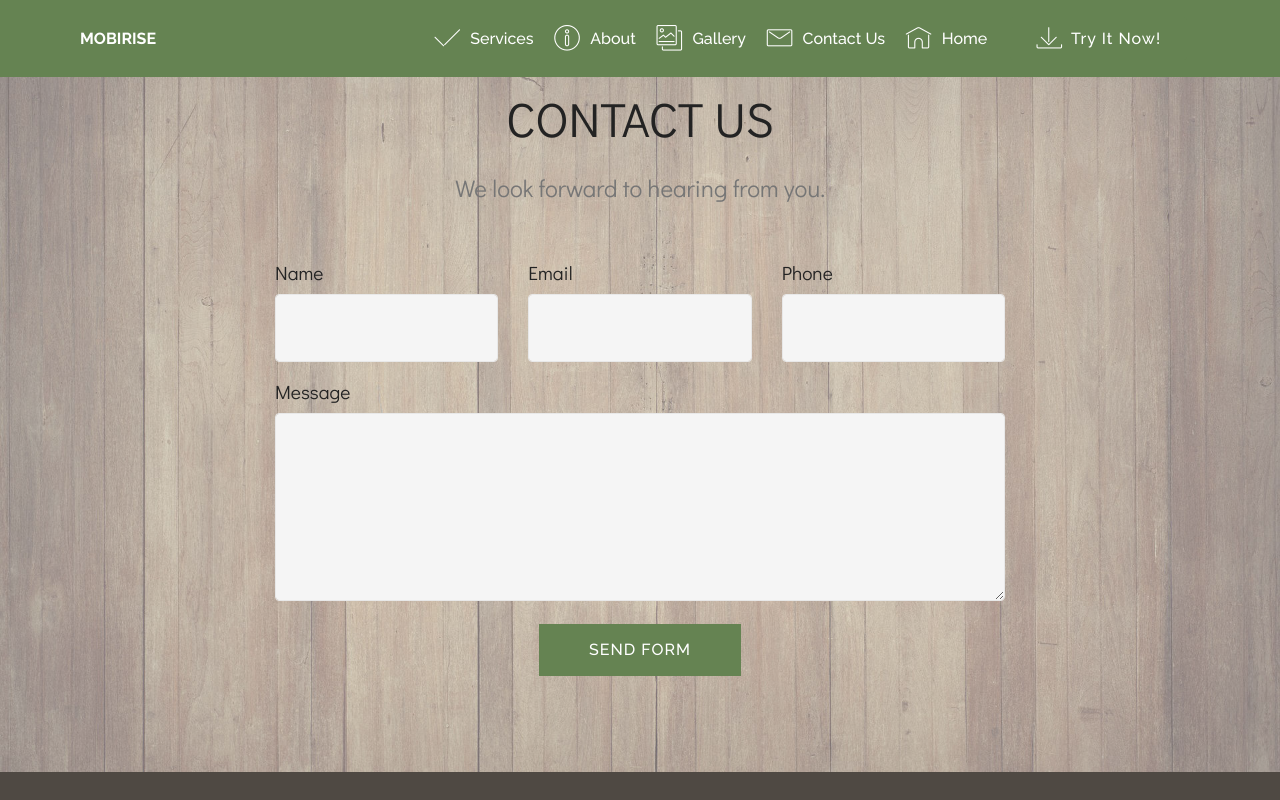
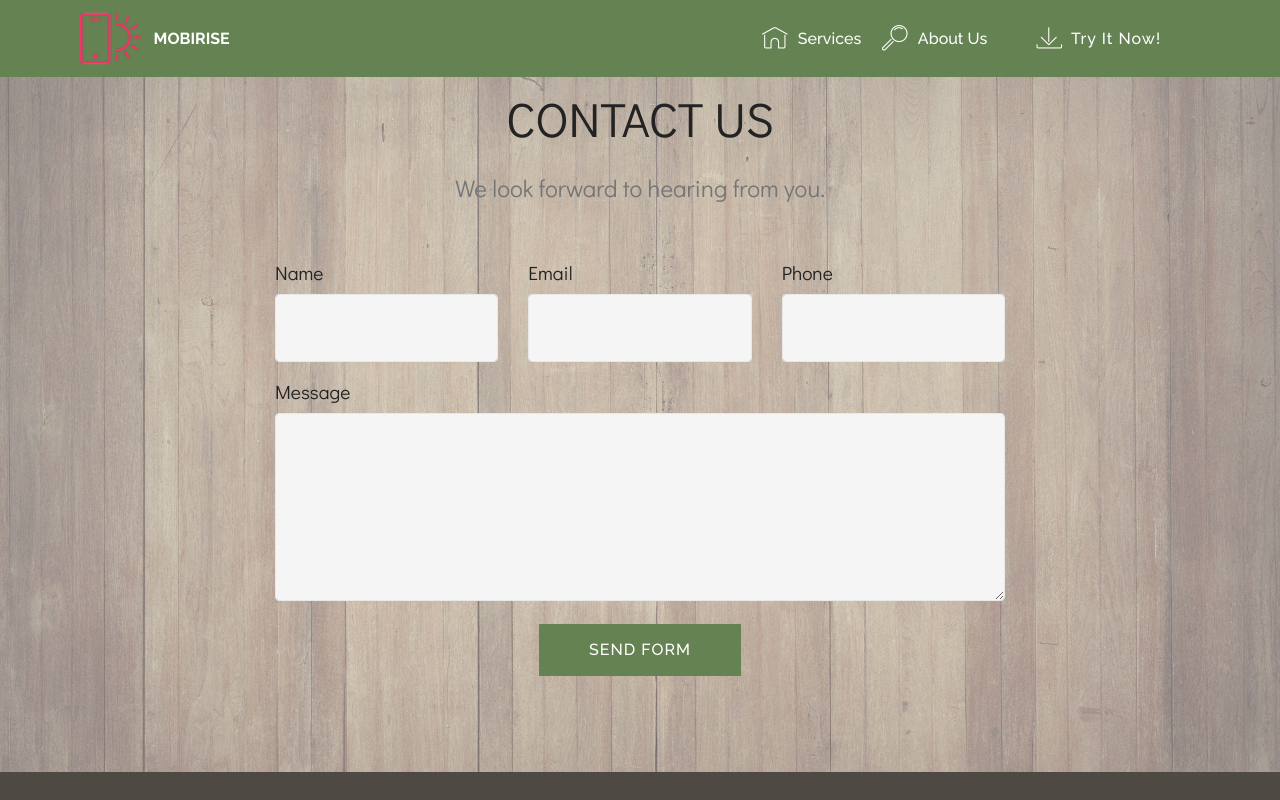
Before and after one commit to greenriverwoodworks/mobirisesite, a plain HTML site: page page2.html in a window 1280 px wide. Shown: the top 800 px of the page. Drawn offline with Linux system fonts and the light colour scheme; files whose address does not match are found by name.

Commit message:
create github pages

```diff
--- a/page2.html
+++ b/page2.html
@@ -40,7 +40,11 @@
         </button>
         <div class="menu-logo">
             <div class="navbar-brand">
-
+                <span class="navbar-logo">
+                    <a href="https://mobirise.com">
+                         <img src="assets/images/logo2.png" alt="Mobirise" style="height: 3.8rem;">
+                    </a>
+                </span>
                 <span class="navbar-caption-wrap">
                     <a class="navbar-caption text-white display-4" href="https://mobirise.com">
                         MOBIRISE
@@ -50,18 +54,17 @@
         </div>
         <div class="collapse navbar-collapse" id="navbarSupportedContent">
             <ul class="navbar-nav nav-dropdown" data-app-modern-menu="true"><li class="nav-item">
-                    <a class="nav-link link text-white display-4" href="page3.html"><span class="mbri-success mbr-iconfont mbr-iconfont-btn"></span>
-
+                    <a class="nav-link link text-white display-4" href="https://mobirise.com">
+                        <span class="mbri-home mbr-iconfont mbr-iconfont-btn"></span>
                         Services
                     </a>
-                </li><li class="nav-item">
-                    <a class="nav-link link text-white display-4" href="page1.html"><span class="mbri-info mbr-iconfont mbr-iconfont-btn"></span>
-
-                        About</a>
-                </li><li class="nav-item"><a class="nav-link link text-white display-4" href="page4.html"><span class="mbri-photos mbr-iconfont mbr-iconfont-btn"></span>
-                        Gallery</a></li><li class="nav-item"><a class="nav-link link text-white display-4" href="page2.html"><span class="mbri-letter mbr-iconfont mbr-iconfont-btn"></span>
-                        Contact Us</a></li><li class="nav-item"><a class="nav-link link text-white display-4" href="index.html"><span class="mbri-home mbr-iconfont mbr-iconfont-btn"></span>
-                        Home</a></li></ul>
+                </li>
+                <li class="nav-item">
+                    <a class="nav-link link text-white display-4" href="https://mobirise.com">
+                        <span class="mbri-search mbr-iconfont mbr-iconfont-btn"></span>
+                        About Us
+                    </a>
+                </li></ul>
             <div class="navbar-buttons mbr-section-btn">
                 <a class="btn btn-sm btn-primary display-4" href="https://mobirise.com">
                     <span class="mbri-save mbr-iconfont mbr-iconfont-btn "></span>
@@ -72,7 +75,7 @@
     </nav>
 </section>
 
-<section class="engine"><a href="https://mobirise.info/c">free web builder</a></section><section class="mbr-section form1 cid-rymW7e8NDd mbr-parallax-background" id="form1-7">
+<section class="engine"><a href="https://mobirise.info/e">make a site for free</a></section><section class="mbr-section form1 cid-rymW7e8NDd mbr-parallax-background" id="form1-7">
 
 
 
@@ -92,7 +95,7 @@
         <div class="row justify-content-center">
             <div class="media-container-column col-lg-8" data-form-type="formoid">
                 <!---Formbuilder Form--->
-                <form action="https://mobirise.com/" method="POST" class="mbr-form form-with-styler" data-form-title="Mobirise Form"><input type="hidden" name="email" data-form-email="true" value="e+4L4Bla6yeBEhOPRqZoRpy8GXq5CrF1DAcC9SHN/iVjk3veuSgpSJsqheqmJcLsxjvTwKJ6GfK5376gWVOmUNptldhs7qcUjIfNBUO3/iGhjtBbmOqwUgkataJ9+dWV">
+                <form action="https://mobirise.com/" method="POST" class="mbr-form form-with-styler" data-form-title="Mobirise Form"><input type="hidden" name="email" data-form-email="true" value="zTTTAXXsishrkxsxaNCRFh48QytQbyCy4kTOLGd6O/I+Qv9qppxyYGDJCjBe+KoEnjVNww9rjeHLDWkiv0kjYN+6dqAK9WZxVfdMSuleDVbCUVa6Mn9YN+Su253mok0s">
                     <div class="row">
                         <div hidden="hidden" data-form-alert="" class="alert alert-success col-12">Thanks for reaching out! We'll be in touch soon!</div>
                         <div hidden="hidden" data-form-alert-danger="" class="alert alert-danger col-12">
```
Also changed, not shown: index.html (+1 -1 lines), page1.html (+1 -1 lines), page3.html (+1 -1 lines), page4.html (+1 -1 lines), 1 other file.
